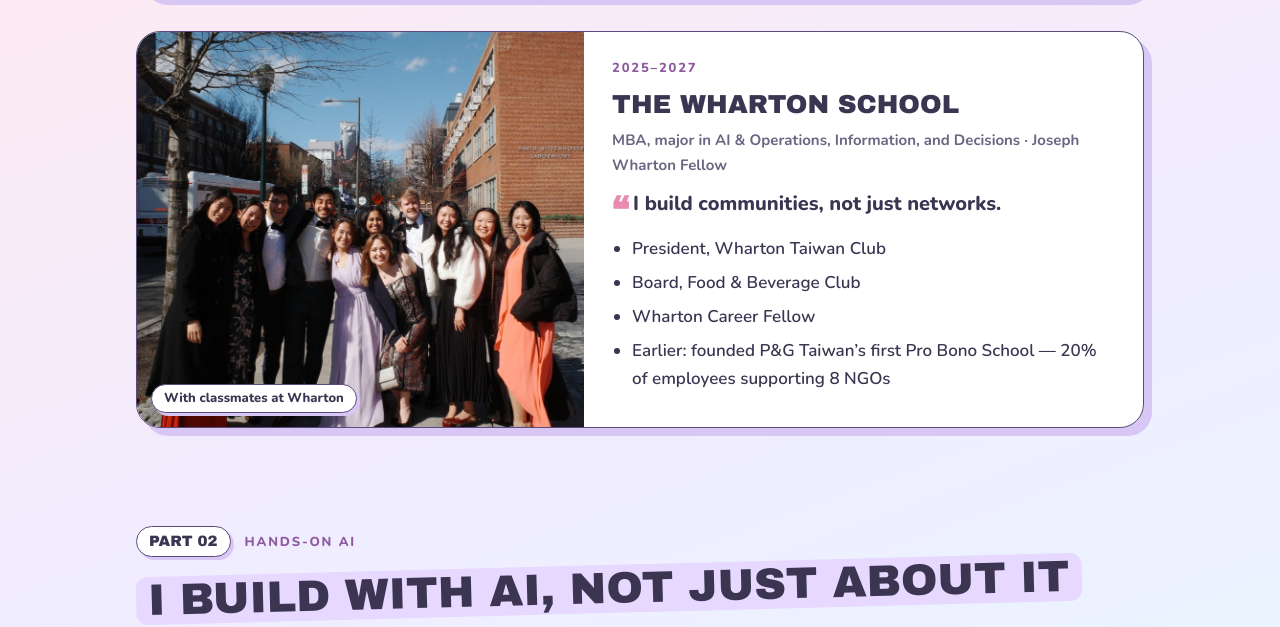
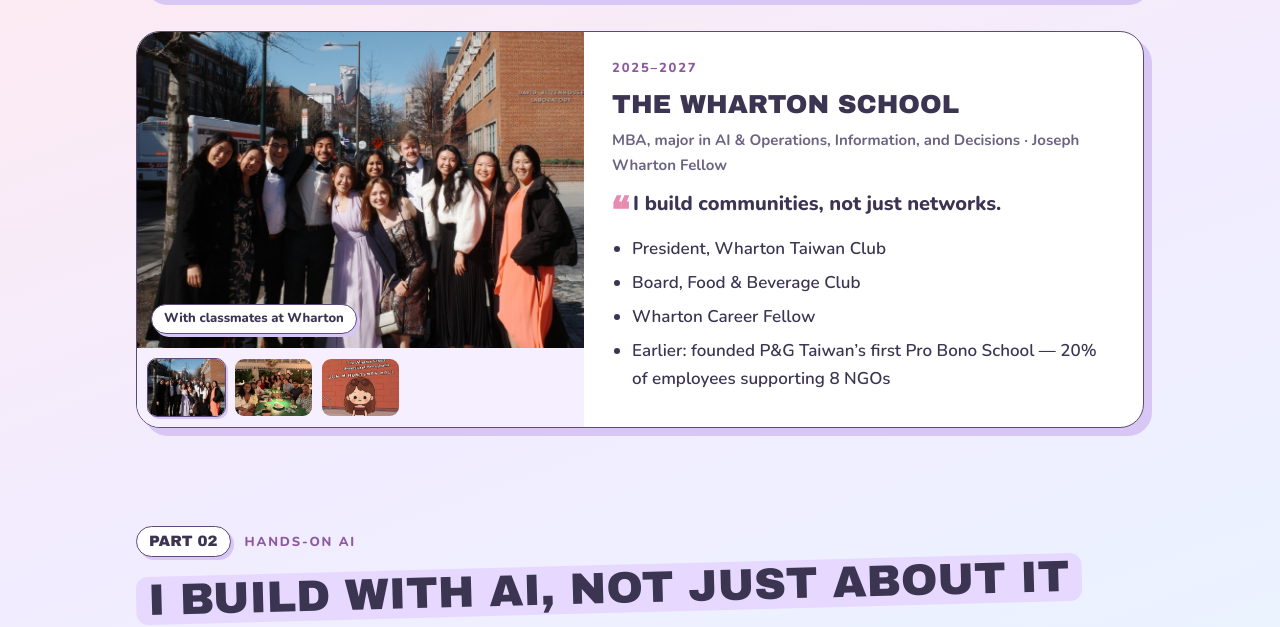
Before and after one commit to silvia22-taiwan/silvia22-taiwan.github.io, a plain HTML site: page index.html in a window 1280 px wide. Shown: the part 4040-4667 px from the top of the page. Drawn offline with nearby package versions, Linux system fonts and the light colour scheme.

Commit message:
Add LEGO team, news, and Wharton photos
Co-Authored-By: Claude Opus 5.5 <noreply@anthropic.com>

```diff
--- a/index.html
+++ b/index.html
@@ -252,6 +252,8 @@
         <button aria-pressed="false" data-cap="Flagship store opening"><img src="images/lego-flagship-3.jpg" alt="Another flagship store entrance"></button>
         <button aria-pressed="false" data-cap="Pop-up store"><img src="images/lego-popup.jpg" alt="LEGO pop-up store with a giant brick truck"></button>
         <button aria-pressed="false" data-cap="Exclusive Chimei Museum build"><img src="images/lego-exclusive.jpg" alt="Exclusive LEGO model of the Chimei Museum"></button>
+        <button aria-pressed="false" data-cap="On the evening news · Tainan pop-up"><img src="images/lego-news.jpg" alt="TV news report on the LEGO Tainan pop-up store"></button>
+        <button aria-pressed="false" data-cap="The LEGO Taiwan team"><img src="images/lego-team.jpg" alt="The LEGO Taiwan team in the office" style="object-position:center 40%"></button>
       </div>
     </div>
     <div class="txt">
@@ -313,7 +315,14 @@
 
   <!-- Wharton -->
   <article class="card chapter">
-    <figure class="photo" style="margin:0"><img src="images/wharton-2.jpg" alt="Silvia with Wharton classmates on campus" style="object-position:center 70%"><figcaption>With classmates at Wharton</figcaption></figure>
+    <div class="photo gallery">
+      <figure class="main" style="margin:0"><img class="gmain" src="images/wharton-2.jpg" alt="Silvia with Wharton classmates on campus" style="object-position:center 70%"><figcaption class="gcap">With classmates at Wharton</figcaption></figure>
+      <div class="thumbs">
+        <button aria-pressed="true" data-cap="With classmates at Wharton"><img src="images/wharton-2.jpg" alt="Silvia with Wharton classmates on campus" style="object-position:center 70%"></button>
+        <button aria-pressed="false" data-cap="Dinner with classmates"><img src="images/wharton-3.jpg" alt="Dinner with Wharton classmates" style="object-position:center 45%"></button>
+        <button aria-pressed="false" data-cap="Me, illustrated, at Huntsman Hall"><img src="images/wharton-4.jpg" alt="Illustration of Silvia at Huntsman Hall" style="object-position:center 55%"></button>
+      </div>
+    </div>
     <div class="txt">
       <div class="eyebrow">2025–2027</div>
       <div class="co">The Wharton School</div>
```
Also changed, not shown: images/lego-news.jpg (added), images/lego-team.jpg (added), images/wharton-3.jpg (added), images/wharton-4.jpg (added).
